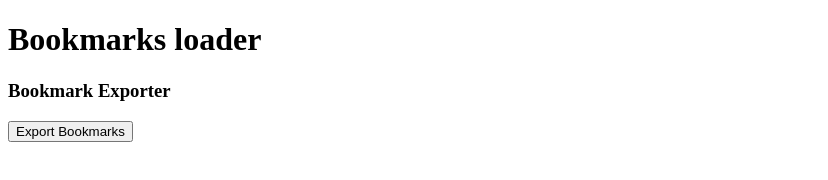
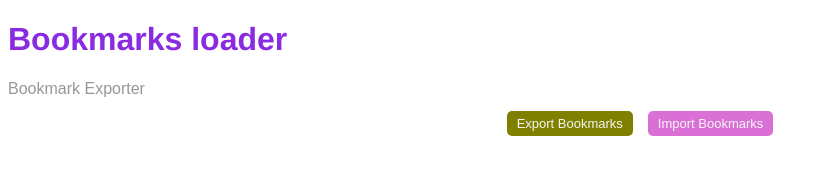
Before and after one commit to Assal-Achraf/Bookmarks-Loader-Extension, a browser extension: page index.html in a window 1280 px wide. Shown: the whole page, without its empty margins (0-828 px from the left). Drawn offline with Linux system fonts and the light colour scheme.

Commit message:
add som styles to the bookmark ui

```diff
--- a/index.html
+++ b/index.html
@@ -6,16 +6,23 @@
     <meta http-equiv="X-UA-Compatible" content="IE=edge">
     <meta name="viewport" content="width=device-width, initial-scale=1.0">
     <title>Bookmarks loader</title>
+    <link rel="stylesheet" href="styles.css">
 </head>
 
 <body>
-    <div>
-        <h1>Bookmarks loader</h2>
-        <ul id="bookmarksList"></ul>
+    <div >
+        <div>
+            <h1 class="header">Bookmarks loader</h2>
+                <ul id="bookmarksList"></ul>
+        </div>
+        <h2 class="subheader">Bookmark Exporter</h1>
+        <div class="container">
+            <button class="btn export" id="exportBtn">Export Bookmarks</button>
+            <button class="btn import" id="importBtn">Import Bookmarks</button>
+        </div>
     </div>
-    <h3>Bookmark Exporter</h1>
-  <button id="exportBtn">Export Bookmarks</button>
 </body>
 <!-- <script src="index.js"></script> -->
 <script src="content.js"></script>
+
 </html>
--- /dev/null
+++ b/styles.css
@@ -0,0 +1,39 @@
+
+.header{
+    font-size: xx-large;
+    font-weight: 900;
+    font-family: 'Franklin Gothic Medium', 'Arial Narrow', Arial, sans-serif;
+    color: blueviolet;
+}
+
+.btn{
+    padding-left: 10px ;
+    padding-right: 10px ;
+    padding-top: 5px;
+    padding-bottom: 5px;
+    font-size: small;
+    font-weight: 200;
+    font-family: Arial, Helvetica, sans-serif;
+    border-radius: 5px;
+    border-style: none;
+    cursor: pointer;
+    color: whitesmoke;
+}
+.btn.export{
+    background-color: olive;
+}
+.btn.import{
+    background-color: orchid;
+}
+.container{
+    display: flex;
+    justify-content: center;
+    gap: 15px;
+    align-content: center;
+}
+.subheader{
+    color: rgb(153, 150, 150);
+    font-size: medium;
+    font-weight: 400;
+    font-family: Arial, Helvetica, sans-serif;
+}
```
